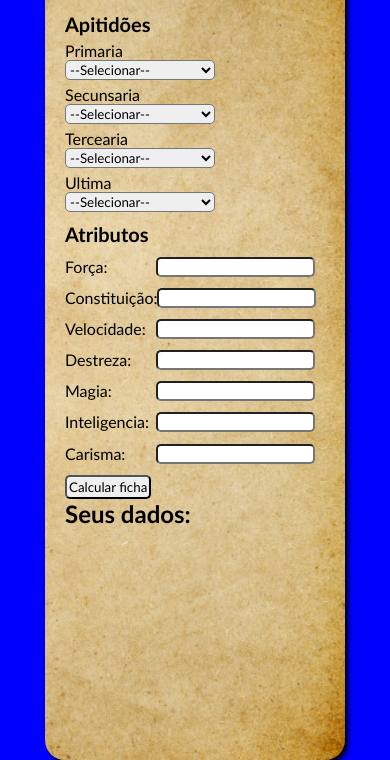
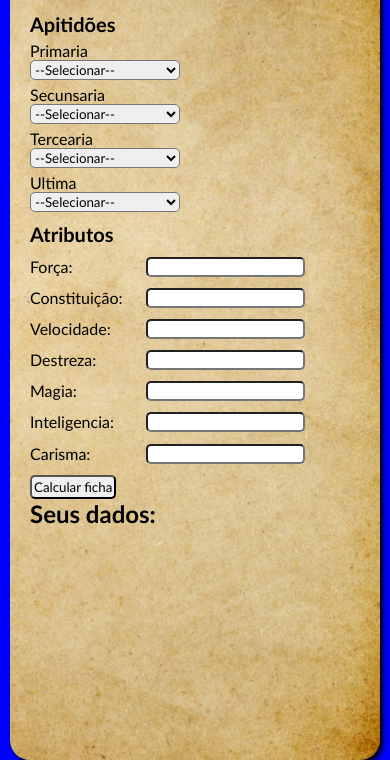
Before and after one commit to AndersonSantosDias/ficha-RPG, a plain HTML site: page index.html in a window 390 px wide. Shown: the part 160-920 px from the top of the page. Drawn offline with Linux system fonts and the light colour scheme.

Commit message:
correção para o mobile

```diff
--- a/style.css
+++ b/style.css
@@ -2,7 +2,7 @@
 
 body{background-color: blue;}
 
-main{ display: flex; flex-direction: column; width: 300px; height: 900px; margin: auto; background-color: white; border-radius: 20px; padding: 20px; margin-top: 20px; background: black url(imagens/fundo-ficha.jpg) 100%; background-size: cover; box-shadow: 3px 3px 5px black; transition: width 1s, heigth 1s;}
+main{ display: flex; flex-direction: column; width: 370px; height: 900px; margin: auto; background-color: white; border-radius: 20px; padding: 20px; margin-top: 20px; background: black url(imagens/fundo-ficha.jpg) 100%; background-size: cover; box-shadow: 3px 3px 5px black; transition: width 1s, heigth 1s;}
 .titulo{font-family:'Gill Sans', 'Gill Sans MT', Calibri, 'Trebuchet MS', sans-serif; font-size: 20px; font-weight: bold;}
 
 .raca{display: flex; flex-direction: column; margin-bottom: 10px; width: 150px;}
@@ -24,10 +24,10 @@ select{border-radius: 5px;}
 
 .calc{padding: 2px; border-radius: 5px;}
 
-#res{display: flex; flex-direction: column; width: 150px;; height: 750px;}
-#res p{font-size: 1.2em;}
+#res{display: flex; flex-direction: column; width: 150px; height: 750px;}
 
 @media (min-width: 700px) {
     main{display: flex; flex-direction: column; flex-wrap: wrap; width: 700px; height: 400px; align-content: space-between;}
     .atributos{display: flex; flex-direction: row; width: 200px;}
+    #res p{font-size: 1.2em;}
 }
```
Also changed, not shown: script.js (+0 -24 lines).
